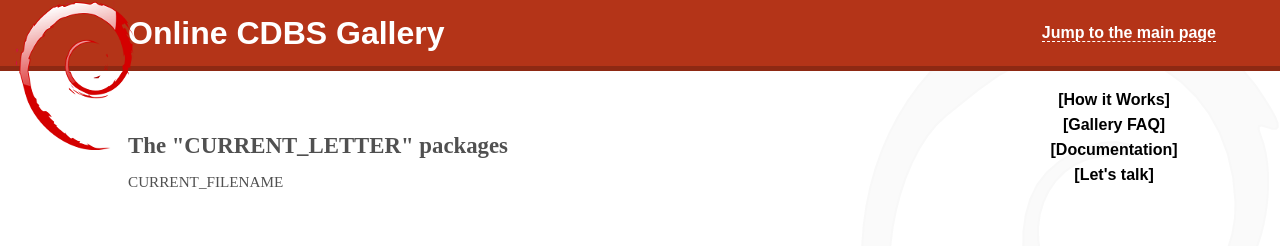
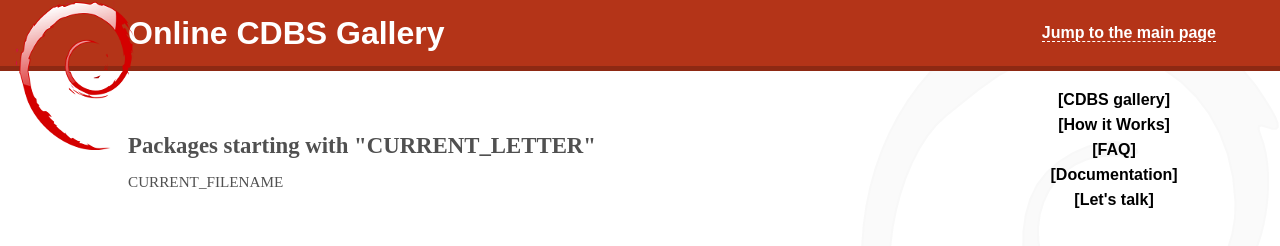
Before and after one commit to caiobegotti/CDBS-gallery, a plain HTML site: page cdbs/template/_packages.html in a window 1280 px wide. Drawn offline with Linux system fonts and the light colour scheme.

Commit message:
cosmetic change

```diff
--- a/cdbs/template/_packages.html
+++ b/cdbs/template/_packages.html
@@ -17,15 +17,16 @@
 
 <div id="bar">
 	<ul>
-		<li><a href="_code.html">[How it Works]</a></li>
-		<li><a href="_faq.html">[Gallery FAQ]</a></li>
+                <li><a href="_list.html">[CDBS gallery]</a></li>
+                <li><a href="_code.html">[How it Works]</a></li>
+                <li><a href="_faq.html">[FAQ]</a></li>
 		<li><a href="https://perso.duckcorp.org/duck/cdbs-doc/">[Documentation]</a></li>
 		<li><a href="https://twitter.com/caio1982">[Let's talk]</a></li>
 	</ul>
 </div>
 
 <div id="body">
-	<h2>The "CURRENT_LETTER" packages</h2>
+	<h2>Packages starting with "CURRENT_LETTER"</h2>
 
 CURRENT_FILENAME
 
```
